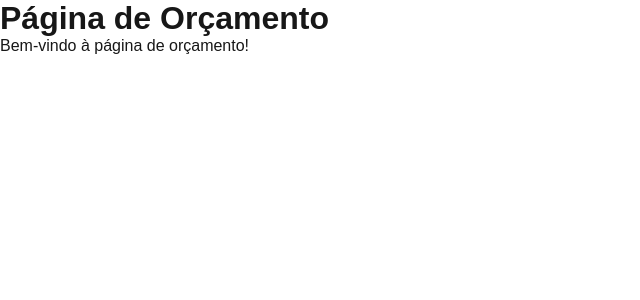
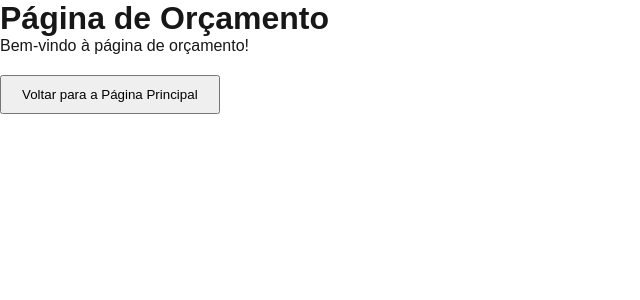
Before and after one commit to rtavaresmorais/ptp-nextjs-svg, a Next.js app: page /orcamento in a window 1280 px wide. Shown: the top 300 px of the page, without its empty margins (0-640 px from the left). Built offline with nearby package versions, Linux system fonts and the light colour scheme.

Commit message:
9 COMMIT

```diff
--- a/app/Componentes/Orcamento.jsx
+++ b/app/Componentes/Orcamento.jsx
@@ -1,10 +1,18 @@
 import React from "react";
+import Link from "next/link";
+
 
 export default function Orcamento() {
   return (
     <div>
       <h1>Página de Orçamento</h1>
       <p>Bem-vindo à página de orçamento!</p>
+      <Link href="/">
+        <button style={{ marginTop: "20px", padding: "10px 20px", cursor: "pointer" }}>
+          Voltar para a Página Principal
+        </button>
+      </Link>
+
     </div>
   );
 }
```
Also changed, not shown: app/sedan/page.js (added, +16 -0 lines), app/page.js (line endings or trailing spaces).
